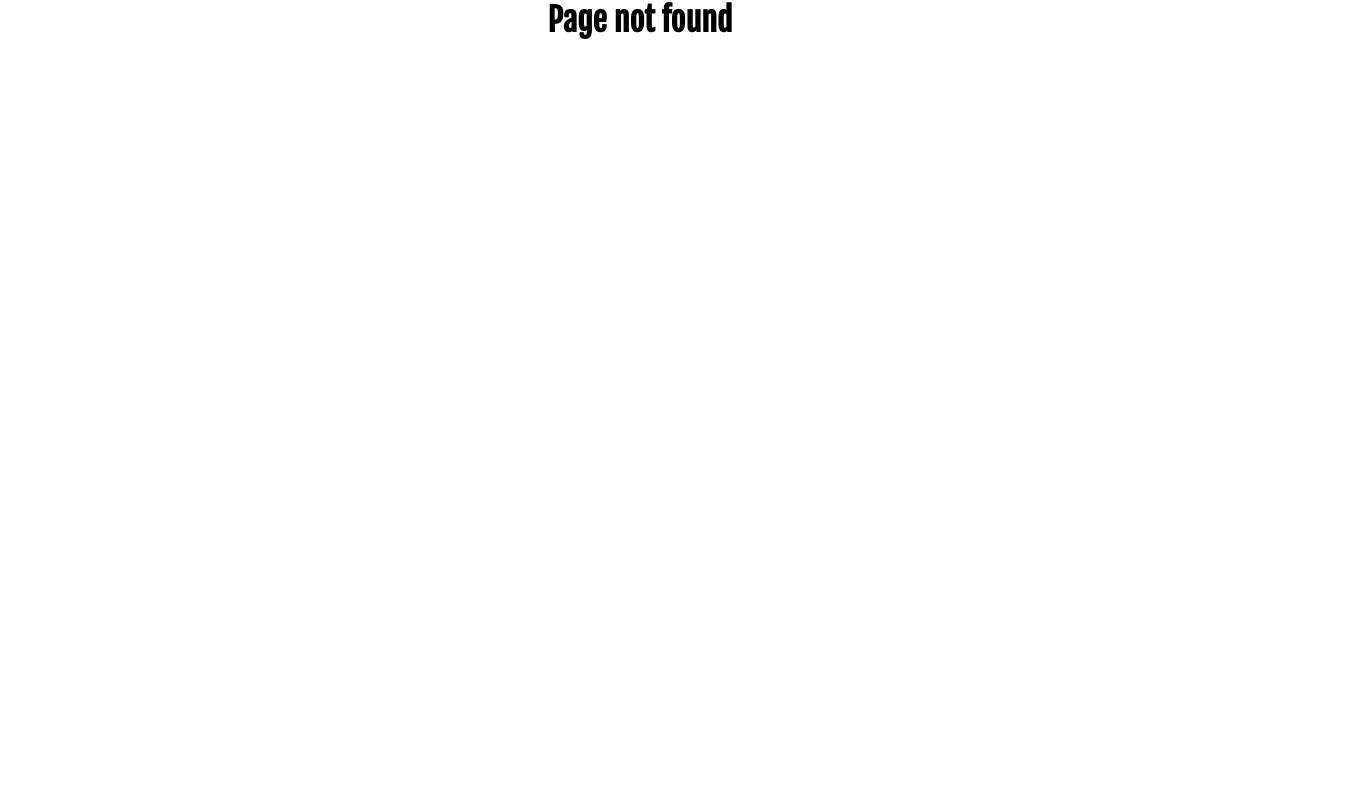
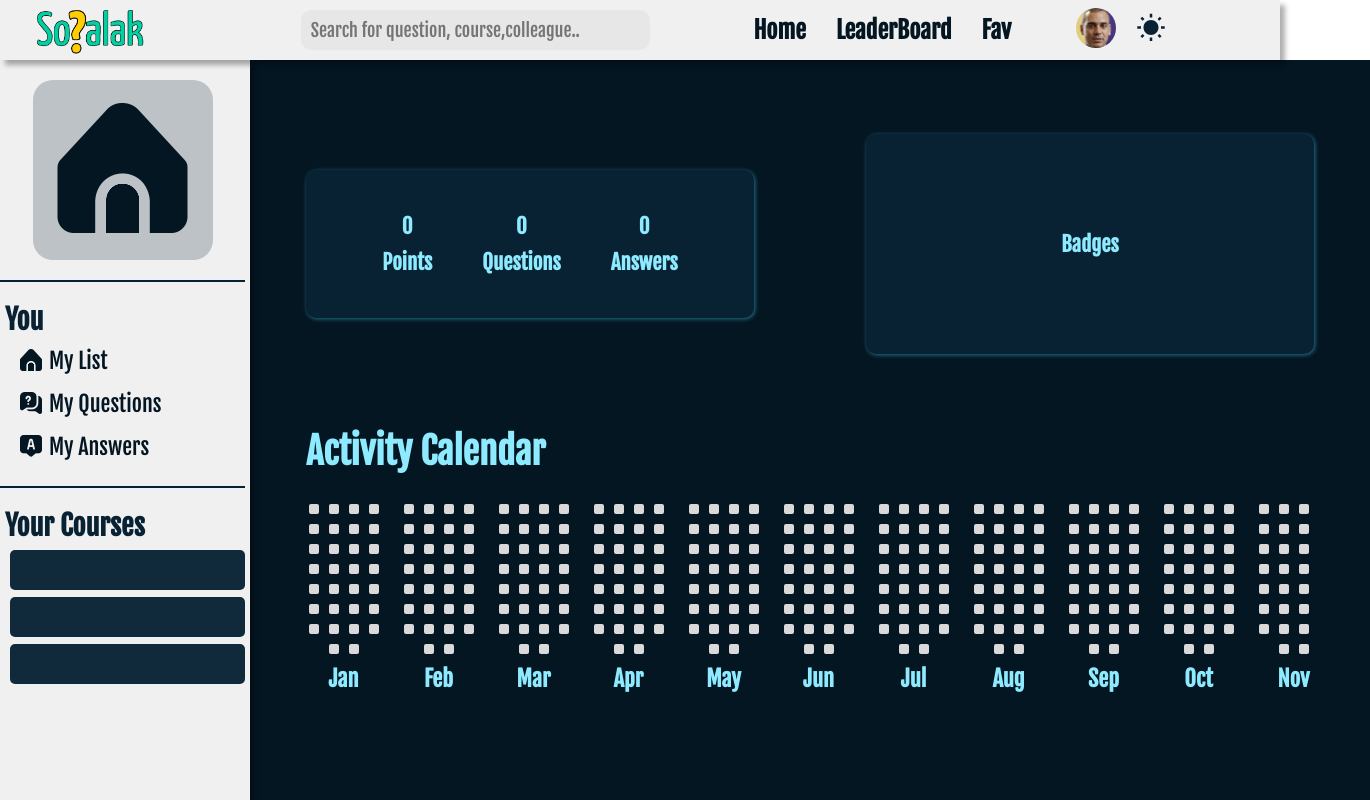
Before and after one commit to Mans1611/So2alak, a React (Create React App) app in the folder frontend/: page /main/profile in a window 1280 px wide. Before the commit this address had no page. Shown: the whole page, 1370 px wide, since content can reach past the window. Built offline with nearby package versions, Linux system fonts and the light colour scheme; a web font is replaced by a local one.

Commit message:
review code

```diff
--- a/frontend/src/App.js
+++ b/frontend/src/App.js
@@ -38,10 +38,10 @@ function App() {
             <Route path="/signin" element={<Login />} />
             <Route path="/welcome" element={<WelcomePage />} />
             <Route path="/signup" element={<SignUP />} />
-            <Route path="/profile" element={<Profile />} />
 
             {/*Nesting Routes*/}
             <Route path="/main" element={<MainPage/>}>
+              <Route path="profile" element={<Profile />} />
 
               {/* <Route path="myquestions" element={<><div>Mansoure</div></>} /> */}
               <Route path="feedpage" element={<FeedPage/>} />
--- a/frontend/src/pages/MainPage/mainpage.scss
+++ b/frontend/src/pages/MainPage/mainpage.scss
@@ -2,7 +2,7 @@
 .body-content{
     padding-top: $navbar-height;
     display: flex;
-    min-height: 200vh;
+    min-height: 100vh;
     &.dark{
         background-color:$fully-dark-blue ;
     }
--- a/frontend/src/pages/Profile/Profile.js
+++ b/frontend/src/pages/Profile/Profile.js
@@ -4,9 +4,8 @@ import avatar from "../../assets/user-tie-solid.svg";
 import {AppState} from "../../App";
 
 const Profile = () => {
-    const {dark} = useContext(AppState);
+    const {dark,username} = useContext(AppState);
 
-    const [username, setUserame] = useState("Mans116");
     const [description, setDescription] = useState("Senior CSE Student @ ASU");
 
     const months = Array(12).fill(Array(30).fill(0));
@@ -30,13 +29,7 @@ const Profile = () => {
 
     return (
         <div className={`profile_container ${dark? "dark" : ""}`}>
-            <div className='nav_bar'>
-                nav bar {currentDate}{dark}
-            </div>
             <div className='content'>
-                <div className='side_bar'>
-                    side bar
-                </div>
                 <div className='info'>
                     <div className="preUpper">
                         <img src={avatar} alt="" />
--- a/frontend/src/pages/Profile/Profile.scss
+++ b/frontend/src/pages/Profile/Profile.scss
@@ -1,44 +1,16 @@
 @import '../../mainStyle.scss';
 
-* {
-    box-sizing: border-box;
-    margin: 0;
-    padding: 0;
-    border: none;
-}
-
-::selection {
-    color: white;
-    background-color: #0c2c43;
-}
 
 .profile_container {
-    min-height: 100dvh;
+
     display: flex;
     flex-direction: column;
-
-    .nav_bar {
-        border: 2px solid #f0f0f0;
-        @include centerChild;
-        height: 8dvh;
-        box-shadow: 2px 0px 4px #888888;
-    }
-
+    padding-left: 250px;
     .content {
-        height: 92dvh;
+        min-height: 92vh;
         display: flex;
-
-        .side_bar {
-            border: 2px solid #f0f0f0;
-            box-shadow: 0px 2px 4px #888888;
-            width: 17vw;
-            @include centerChild;
-            background-color: #f0f0f0;
-        }
-
         .info {
-            max-height: fit-content;
-            width: 83vw;
+            min-height: fit-content;
             flex-direction: column;
             display: flex;
 
@@ -59,7 +31,7 @@
                     height: 100%;
 
                     .score_in {
-                        box-shadow: 2px 2px 4px #888888;
+                        box-shadow: 5px 5px 5px #75757550;
                         height: 40%;
                         background-color: #f0f0f0;
                         width: 80%;
@@ -81,7 +53,7 @@
                     height: 100%;
 
                     .badges_in {
-                        box-shadow: 2px 2px 4px #888888;
+                        box-shadow: 5px 5px 5px #75757555;
                         height: 60%;
                         width: 80%;
                         background-color: #f0f0f0;
```
